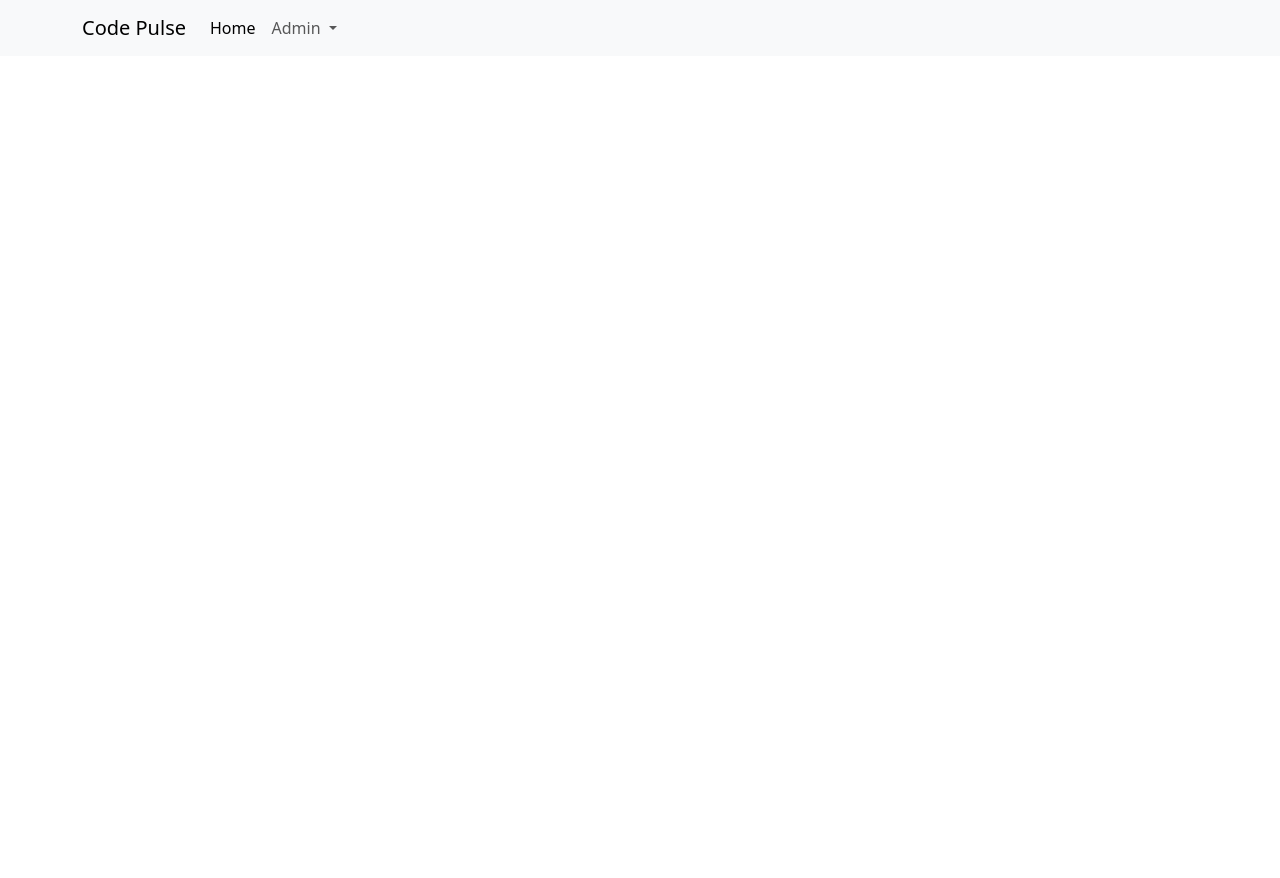
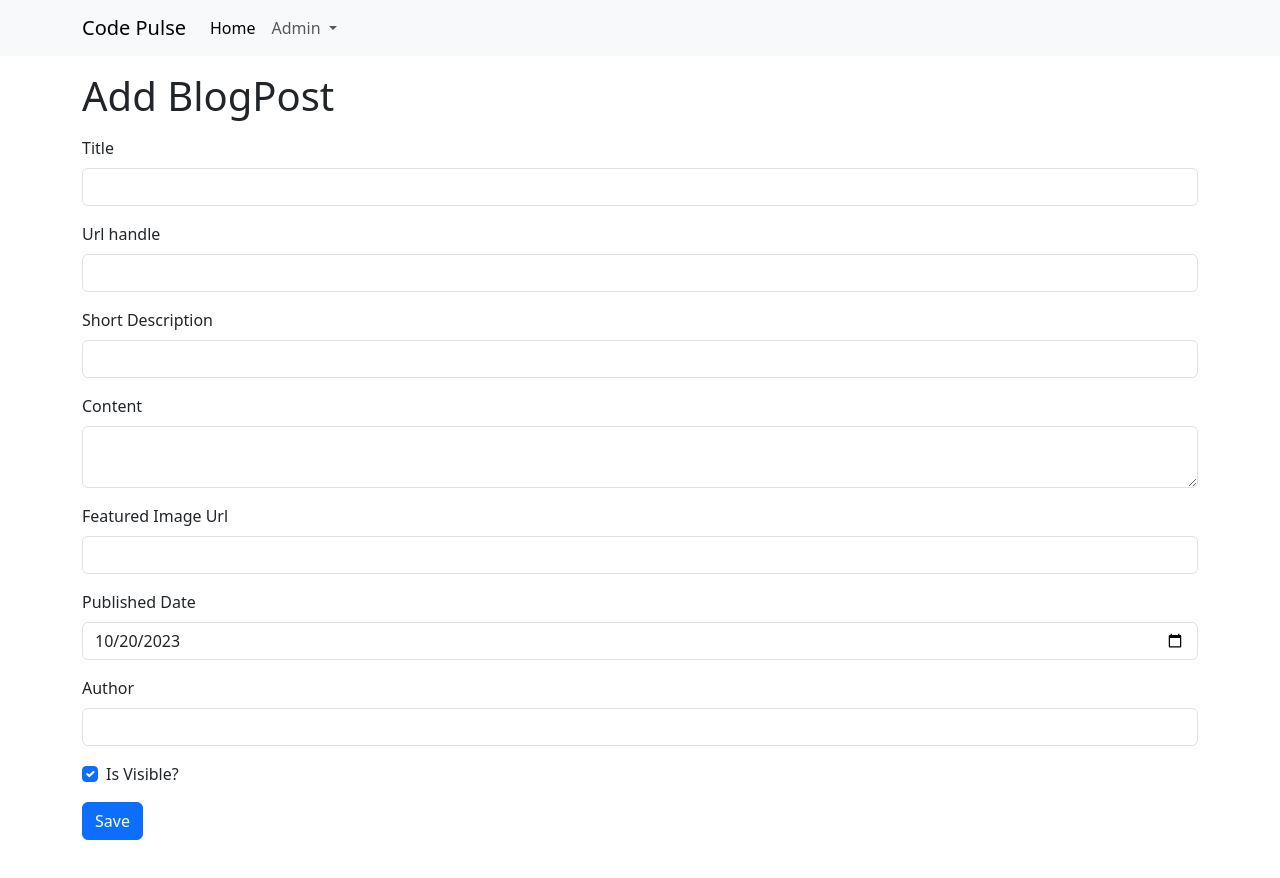
Before and after one commit to jinghaoyong/codepulse, an Angular app: page /admin/blogposts/add in a window 1280 px wide. Before the commit this address led to /. Shown: the top 878 px of the page. Before the commit the page ends 800 px from the top, so only its background shows below. Built offline with nearby package versions, Linux system fonts and the light colour scheme.

Commit message:
done add blog post

```diff
--- a/src/app/app-routing.module.ts
+++ b/src/app/app-routing.module.ts
@@ -4,6 +4,7 @@ import { CategoryListComponent } from './features/category/category-list/categor
 import { AddCategoryComponent } from './features/category/add-category/add-category.component';
 import { EditCategoryComponent } from './features/category/edit-category/edit-category.component';
 import { BlogpostListComponent } from './features/blog-post/blogpost-list/blogpost-list.component';
+import { AddBlogpostComponent } from './features/blog-post/add-blogpost/add-blogpost.component';
 
 const routes: Routes = [
     {
@@ -21,6 +22,10 @@ const routes: Routes = [
     {
         path:'admin/blogposts',
         component: BlogpostListComponent
+    },
+    {
+        path:'admin/blogposts/add',
+        component: AddBlogpostComponent
     }
 ];
 
--- a/src/app/app.module.ts
+++ b/src/app/app.module.ts
@@ -10,6 +10,7 @@ import { FormsModule } from '@angular/forms';
 import { HttpClientModule } from '@angular/common/http';
 import { EditCategoryComponent } from './features/category/edit-category/edit-category.component';
 import { BlogpostListComponent } from './features/blog-post/blogpost-list/blogpost-list.component';
+import { AddBlogpostComponent } from './features/blog-post/add-blogpost/add-blogpost.component';
 @NgModule({
   declarations: [
     AppComponent,
@@ -17,7 +18,8 @@ import { BlogpostListComponent } from './features/blog-post/blogpost-list/blogpo
     CategoryListComponent,
     AddCategoryComponent,
     EditCategoryComponent,
-    BlogpostListComponent
+    BlogpostListComponent,
+    AddBlogpostComponent
   ],
   imports: [
     BrowserModule,
--- /dev/null
+++ b/src/app/features/blog-post/add-blogpost/add-blogpost.component.html
@@ -0,0 +1,65 @@
+<div class="container">
+    <h1 class="mt-3">Add BlogPost</h1>
+
+    <form #form="ngForm" (ngSubmit)="onFormSubmit()">
+        <div class="mt-2 mb-5">
+
+            <div class="mt-3">
+                <label for="title" class="form-label">Title</label>
+                <input type="text" id="title" name="title" class="form-control"
+                [(ngModel)]="model.title"/>
+            </div>
+
+            <div class="mt-3">
+                <label for="urlHandle" class="form-label">Url handle</label>
+                <input type="text" id="urlHandle" name="urlHandle" class="form-control"
+                [(ngModel)]="model.urlHandle"/>
+            </div>
+
+            <div class="mt-3">
+                <label for="shortDescription" class="form-label">Short Description</label>
+                <input type="text" id="shortDescription" name="shortDescription" class="form-control"
+                [(ngModel)]="model.shortDescription"/>
+            </div>
+
+            <div class="mt-3">
+                <label for="content" class="form-label">Content</label>
+                <textarea name="content" id="content" class="form-control"
+                [(ngModel)]="model.content"
+                ></textarea>
+            </div>
+
+            <div class="mt-3">
+                <label for="featuredImageUrl" class="form-label">Featured Image Url</label>
+                <input type="text" id="featuredImageUrl" name="featuredImageUrl" class="form-control"
+                [(ngModel)]="model.featuredImageUrl"/>
+            </div>
+
+            <div class="mt-3">
+                <label for="publishedDate" class="form-label">Published Date</label>
+                <input type="date" id="publishedDate" name="publishedDate" class="form-control"
+                value="{{model.publishedDate}}"
+                [ngModel]="model.publishedDate | date:'yyy-MM-dd'"
+                (ngModelChange)="model.publishedDate = $event"/>
+            </div>
+
+            <div class="mt-3">
+                <label for="author" class="form-label">Author</label>
+                <input type="text" id="author" name="author" class="form-control"
+                [(ngModel)]="model.author"/>
+            </div>
+
+            <div class="form-check mt-3">
+                <input class="form-check-input" type="checkbox" id="isVisible" name="isVisible"  [(ngModel)]="model.isVisible">
+                <label class="form-check-label" for="isVisible">
+                    Is Visible?
+                </label>
+            </div>
+
+            <div class="mt-3">
+                <button type="submit" class="btn btn-primary">Save</button>
+            </div>
+
+        </div>
+    </form>
+</div>
--- /dev/null
+++ b/src/app/features/blog-post/add-blogpost/add-blogpost.component.ts
@@ -0,0 +1,28 @@
+import { Component } from '@angular/core';
+import { AddBlogPost } from '../models/add-blog-post.model';
+
+@Component({
+  selector: 'app-add-blogpost',
+  templateUrl: './add-blogpost.component.html',
+  styleUrls: ['./add-blogpost.component.css']
+})
+export class AddBlogpostComponent {
+  model: AddBlogPost;
+
+  constructor() {
+    this.model = {
+      title: "",
+      shortDescription: "",
+      urlHandle: "",
+      content: "",
+      featuredImageUrl: "",
+      author: "",
+      isVisible: true,
+      publishedDate: new Date()
+    }
+  }
+
+  onFormSubmit(): void {
+    console.log("this.model", this.model)
+  }
+}
```
Also changed, not shown: src/app/features/blog-post/models/add-blog-post.model.ts (added, +10 -0 lines), src/app/features/blog-post/add-blogpost/add-blogpost.component.css (added), 2 other files (tests, documents, lock files or other folders).
